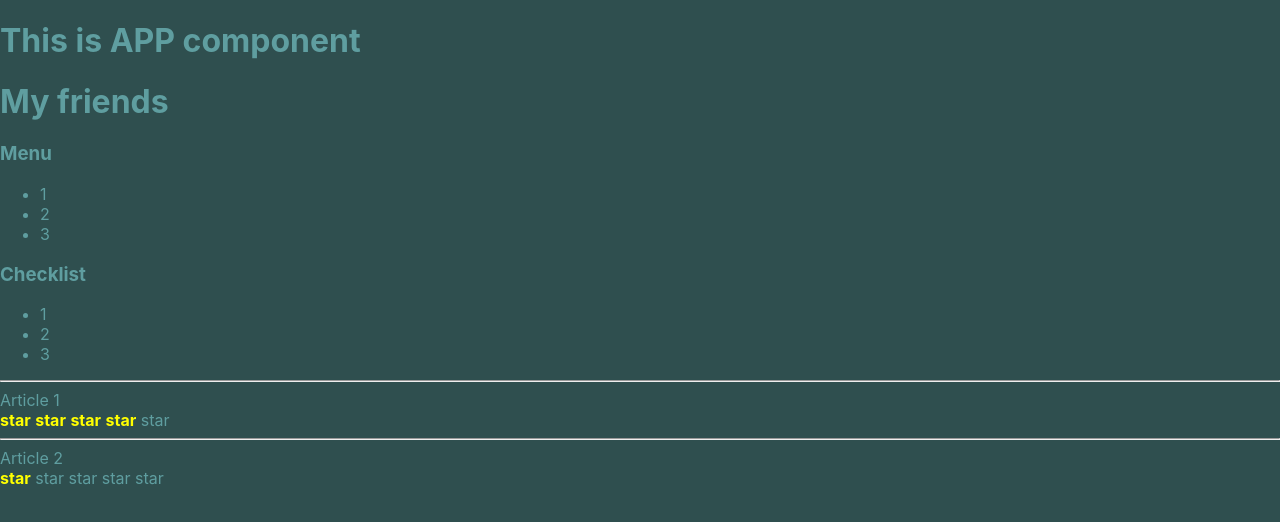
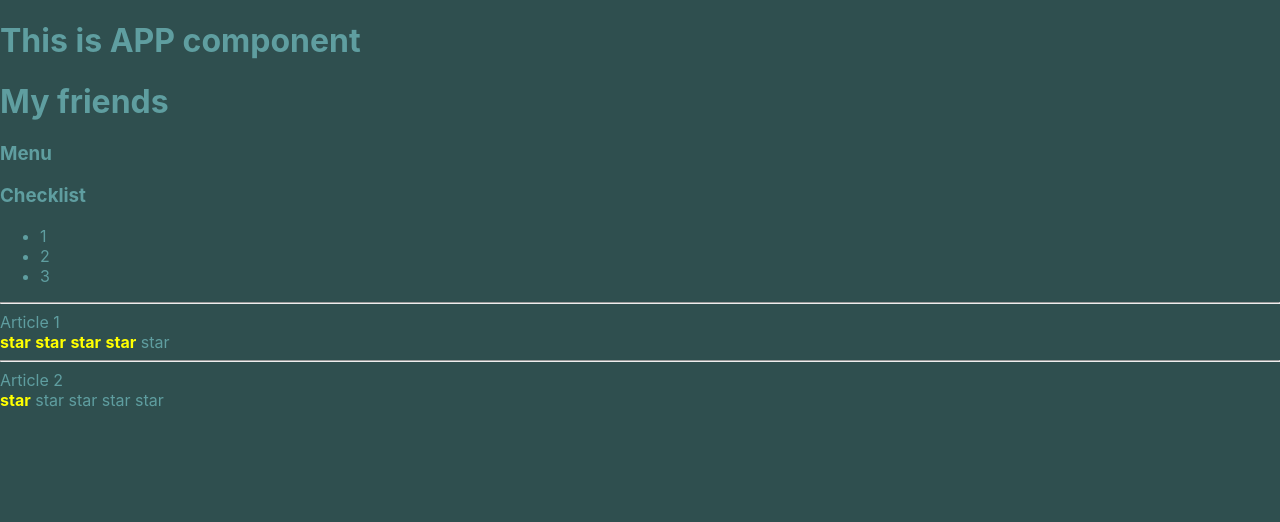
Before and after one commit to nekraco/simply, a React (Create React App) app: page / in a window 1280 px wide. Shown: the top 522 px of the page. Built offline with nearby package versions, Linux system fonts and the light colour scheme.

Commit message:
added the "collapsed" attribute to Accordion

```diff
--- a/src/App.tsx
+++ b/src/App.tsx
@@ -8,8 +8,8 @@ function App() {
     <div>
       <PageTitle title={'This is APP component'}/>
       <PageTitle title={'My friends'}/>
-      <Accordion title={'Menu'}/>
-      <Accordion title={'Checklist'}/>
+      <Accordion title={'Menu'} collapsed={false}/>
+      <Accordion title={'Checklist'} collapsed={true}/>
       <hr/>
       Article 1
       <Rating num={4}/>
--- a/src/components/Accordion/Accordion.tsx
+++ b/src/components/Accordion/Accordion.tsx
@@ -2,12 +2,21 @@ import React from "react";
 
 type AccordionPropsType = {
   title: string
+  collapsed: boolean
 }
+
 export function Accordion(props: AccordionPropsType) {
-  debugger
+  if (!props.collapsed) {
+    return (
+      <div>
+        <AccordionTitle title={props.title}/>
+      </div>
+    )
+  }
+
   return (
     <div>
-      <AccordionTitle title = {props.title}/>
+      <AccordionTitle title={props.title}/>
       <AccordionBody/>
     </div>
   );
@@ -21,6 +30,8 @@ function AccordionTitle(props: AccordionTitlePropsType) {
   return <h3>{props.title}</h3>
 }
 
+type AccordionBodyPropsType = {}
+
 function AccordionBody() {
   return (
     <ul>
```
